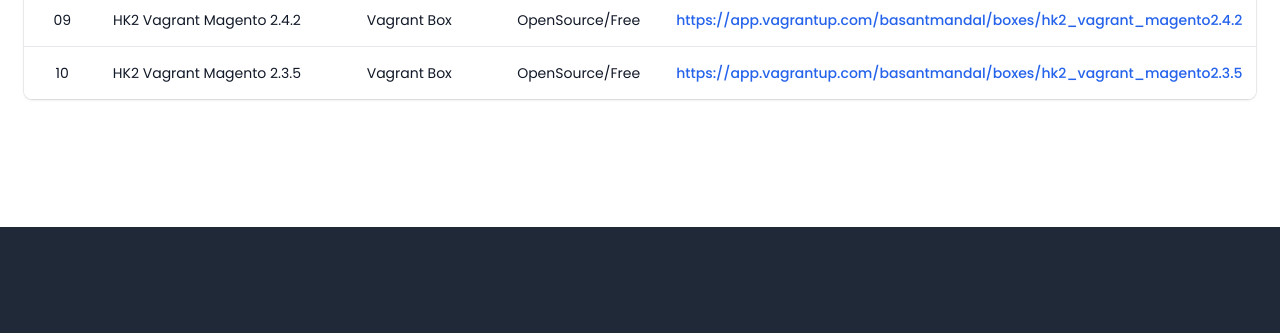
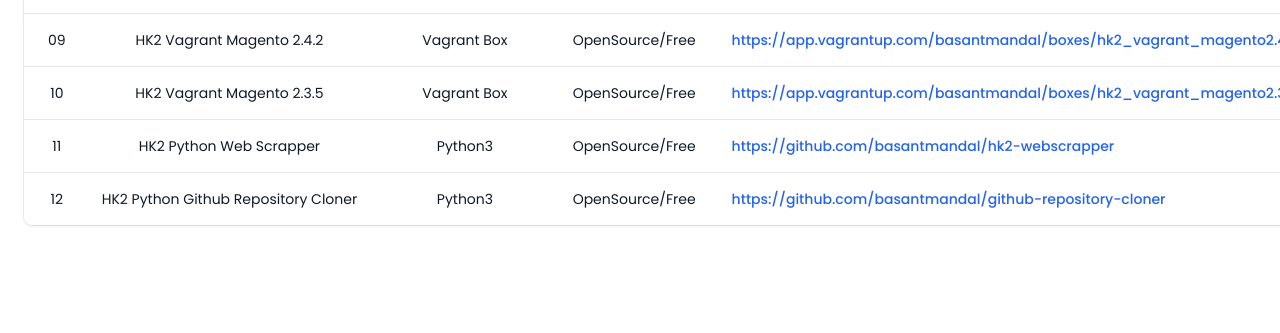
Before and after one commit to basantmandal/basantmandal.github.io, a plain HTML site: page projects.html in a window 1280 px wide. Shown: the part 795-1128 px from the top of the page. Drawn offline with nearby package versions, Linux system fonts and the light colour scheme.

Commit message:
Updated Projects Section

```diff
--- a/projects.html
+++ b/projects.html
@@ -217,6 +217,28 @@
                                             </td>
                                         </tr>
 
+                                        <tr>
+                                            <td class="whitespace-nowrap py-4 pl-4 pr-3 text-sm text-gray-900 sm:pl-6">11</td>
+                                            <td class="whitespace-nowrap py-4 pl-4 pr-3 text-sm text-gray-900 sm:pl-6">HK2 Python Web Scrapper</td>
+                                            <td class="whitespace-nowrap py-4 pl-4 pr-3 text-sm text-gray-900 sm:pl-6">Python3</td>
+                                            <td class="whitespace-nowrap py-4 pl-4 pr-3 text-sm text-gray-900 sm:pl-6 ">OpenSource/Free</td>
+                                            <td class="whitespace-nowrap py-4 pl-4 pr-3 text-sm text-gray-900 sm:pl-6 text-left">
+                                                <a href="https://github.com/basantmandal/HK2-WebScrapper" target="_blank"
+                                                    class="font-medium text-blue-600 dark:text-blue-500 hover:underline lowercase">https://github.com/basantmandal/HK2-WebScrapper</a>
+                                            </td>
+                                        </tr>
+
+                                        <tr>
+                                            <td class="whitespace-nowrap py-4 pl-4 pr-3 text-sm text-gray-900 sm:pl-6">12</td>
+                                            <td class="whitespace-nowrap py-4 pl-4 pr-3 text-sm text-gray-900 sm:pl-6">HK2 Python Github Repository Cloner</td>
+                                            <td class="whitespace-nowrap py-4 pl-4 pr-3 text-sm text-gray-900 sm:pl-6">Python3</td>
+                                            <td class="whitespace-nowrap py-4 pl-4 pr-3 text-sm text-gray-900 sm:pl-6 ">OpenSource/Free</td>
+                                            <td class="whitespace-nowrap py-4 pl-4 pr-3 text-sm text-gray-900 sm:pl-6 text-left">
+                                                <a href="https://github.com/basantmandal/Github-Repository-Cloner" target="_blank"
+                                                    class="font-medium text-blue-600 dark:text-blue-500 hover:underline lowercase">https://github.com/basantmandal/Github-Repository-Cloner</a>
+                                            </td>
+                                        </tr>
+
                                     </tbody>
                                 </table>
 
```
